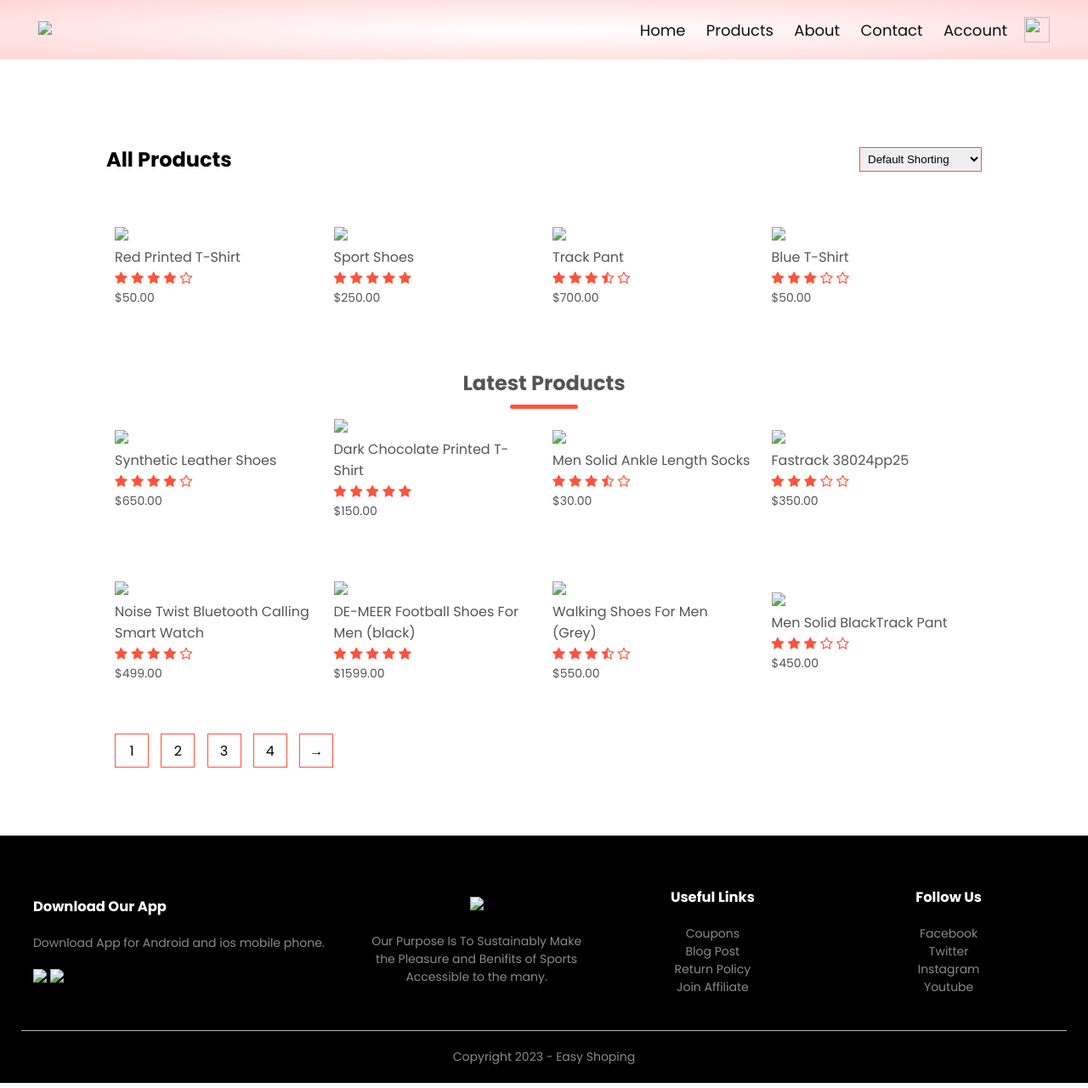
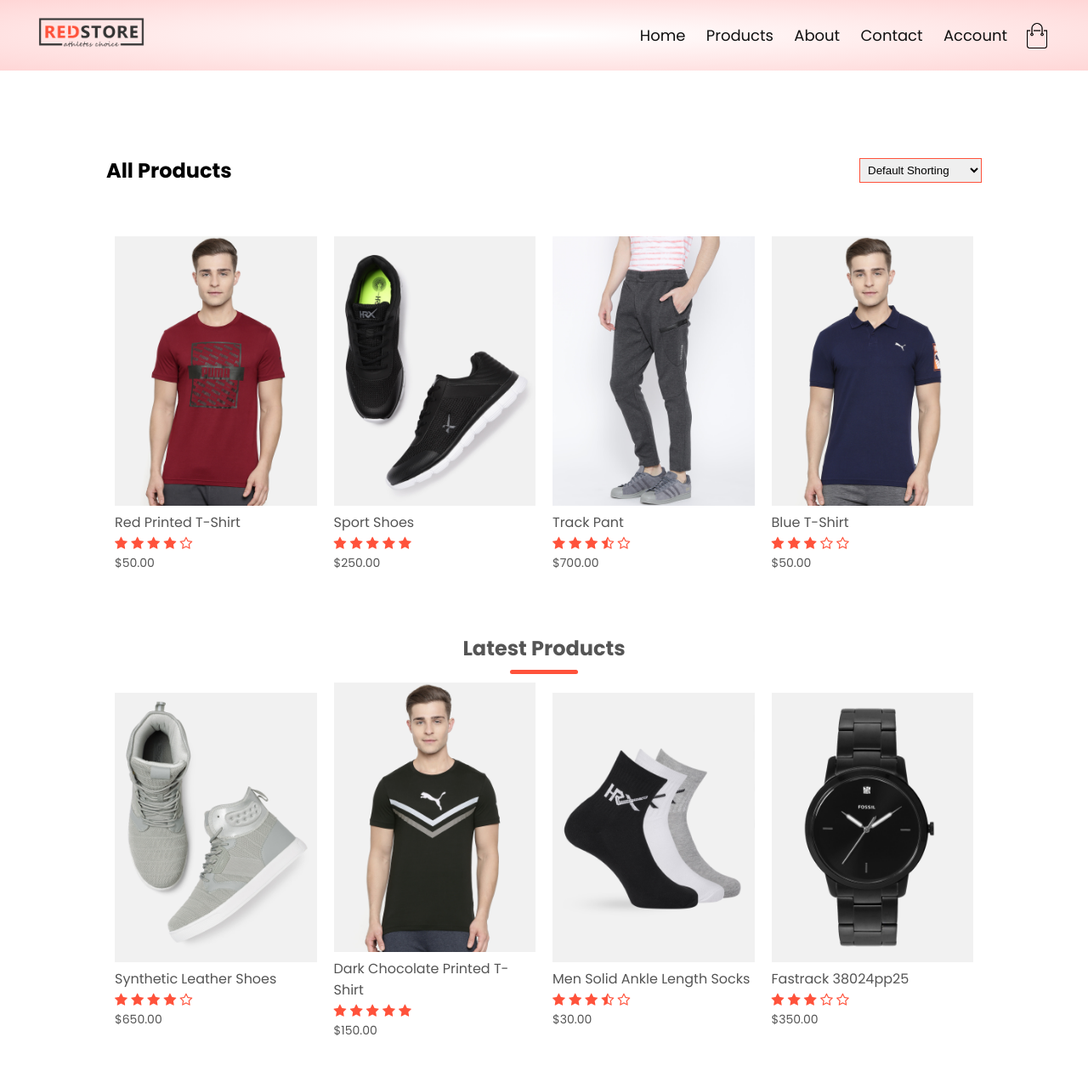
Before and after one commit to AditiKotkar/E-comarce-Websit, a plain HTML site: page products.html in a window 1280 px wide. Shown: the top 1280 px of the page at 85% size. Drawn offline with Linux system fonts and the light colour scheme.

Commit message:
Update products.html

```diff
--- a/products.html
+++ b/products.html
@@ -21,7 +21,7 @@
     <div class="container">
         <div class="navber">
             <div class="logo">
-                <img src="images/logo.png" width="125px">
+                <img src="logo.png" width="125px">
             </div>
             <nav>
                 <ul id="MenuItems">
@@ -32,8 +32,8 @@
                     <li><a href="Account.html"><link rel="Account" href="C:\Users\ADMIN\Downloads\Redstore\Images\Account.html">Account</a></li>
                 </ul>
             </nav>
-            <img src="images/cart.png" width="30px" height="30px">
-            <img src="images/menu.png" class="menu-icon" onclick="menutoggle()">
+            <img src="cart.png" width="30px" height="30px">
+            <img src="menu.png" class="menu-icon" onclick="menutoggle()">
         </div>
     </div>
     </div>
@@ -54,7 +54,7 @@
     </div>
     <div class="row">
         <div class="col-4">
-            <img src="images/product-1.jpg">
+            <img src="product-1.jpg">
             <h4>Red Printed T-Shirt</h4>
             <div class="rating">
                 <i class="fa fa-star"></i>
@@ -66,7 +66,7 @@
             <p>$50.00</p>
         </div>
         <div class="col-4">
-            <img src="images/product-2.jpg">
+            <img src="product-2.jpg">
             <h4>Sport Shoes</h4>
             <div class="rating">
                 <i class="fa fa-star"></i>
@@ -78,7 +78,7 @@
             <p>$250.00</p>
         </div>
         <div class="col-4">
-            <img src="images/product-3.jpg">
+            <img src="product-3.jpg">
             <h4>Track Pant</h4>
             <div class="rating">
                 <i class="fa fa-star"></i>
@@ -90,7 +90,7 @@
             <p>$700.00</p>
         </div>
         <div class="col-4">
-            <img src="images/product-4.jpg">
+            <img src="product-4.jpg">
             <h4>Blue T-Shirt</h4>
             <div class="rating">
                 <i class="fa fa-star"></i>
@@ -105,7 +105,7 @@
     <h2 class="title">Latest Products</h2>
     <div class="row">
         <div class="col-4">
-            <img src="images/product-5.jpg">
+            <img src="product-5.jpg">
             <h4>Synthetic Leather Shoes</h4>
             <div class="rating">
                 <i class="fa fa-star"></i>
@@ -117,7 +117,7 @@
             <p>$650.00</p>
         </div>
         <div class="col-4">
-            <img src="images/product-6.jpg">
+            <img src="product-6.jpg">
             <h4>Dark Chocolate Printed T-Shirt</h4>
             <div class="rating">
                 <i class="fa fa-star"></i>
@@ -129,7 +129,7 @@
             <p>$150.00</p>
         </div>
         <div class="col-4">
-            <img src="images/product-7.jpg">
+            <img src="product-7.jpg">
             <h4>Men Solid Ankle Length Socks</h4>
             <div class="rating">
                 <i class="fa fa-star"></i>
@@ -141,7 +141,7 @@
             <p>$30.00</p>
         </div>
         <div class="col-4">
-            <img src="images/product-8.jpg">
+            <img src="product-8.jpg">
             <h4>Fastrack 38024pp25</h4>
             <div class="rating">
                 <i class="fa fa-star"></i>
@@ -155,7 +155,7 @@
     </div>
     <div class="row">
         <div class="col-4">
-            <img src="images/product-9.jpg">
+            <img src="product-9.jpg">
             <h4>Noise Twist Bluetooth Calling Smart Watch</h4>
             <div class="rating">
                 <i class="fa fa-star"></i>
@@ -167,7 +167,7 @@
             <p>$499.00</p>
         </div>
         <div class="col-4">
-            <img src="images/product-10.jpg">
+            <img src="product-10.jpg">
             <h4>DE-MEER Football Shoes For Men  (black)</h4>
             <div class="rating">
                 <i class="fa fa-star"></i>
@@ -179,7 +179,7 @@
             <p>$1599.00</p>
         </div>
         <div class="col-4">
-            <img src="images/product-11.jpg">
+            <img src="product-11.jpg">
             <h4>Walking Shoes For Men  (Grey)</h4>
             <div class="rating">
                 <i class="fa fa-star"></i>
@@ -191,7 +191,7 @@
             <p>$550.00</p>
         </div>
         <div class="col-4">
-            <img src="images/product-12.jpg">
+            <img src="product-12.jpg">
             <h4>Men Solid BlackTrack Pant</h4>
             <div class="rating">
                 <i class="fa fa-star"></i>
@@ -228,12 +228,12 @@
                 <h3>Download Our App</h3>
                 <p>Download App for Android and ios mobile phone.</p>
                 <div class="app-logo">
-                    <img src="images/play-store.png">
-                    <img src="images/app-store.png">
+                    <img src="play-store.png">
+                    <img src="app-store.png">
                 </div>
             </div>
             <div class="footer-col-2">
-                <img src="images/logo-white.png">
+                <img src="logo-white.png">
                 <p>Our Purpose Is To Sustainably Make the Pleasure and
                 Benifits of Sports Accessible to the many.</p>
             </div>
```
